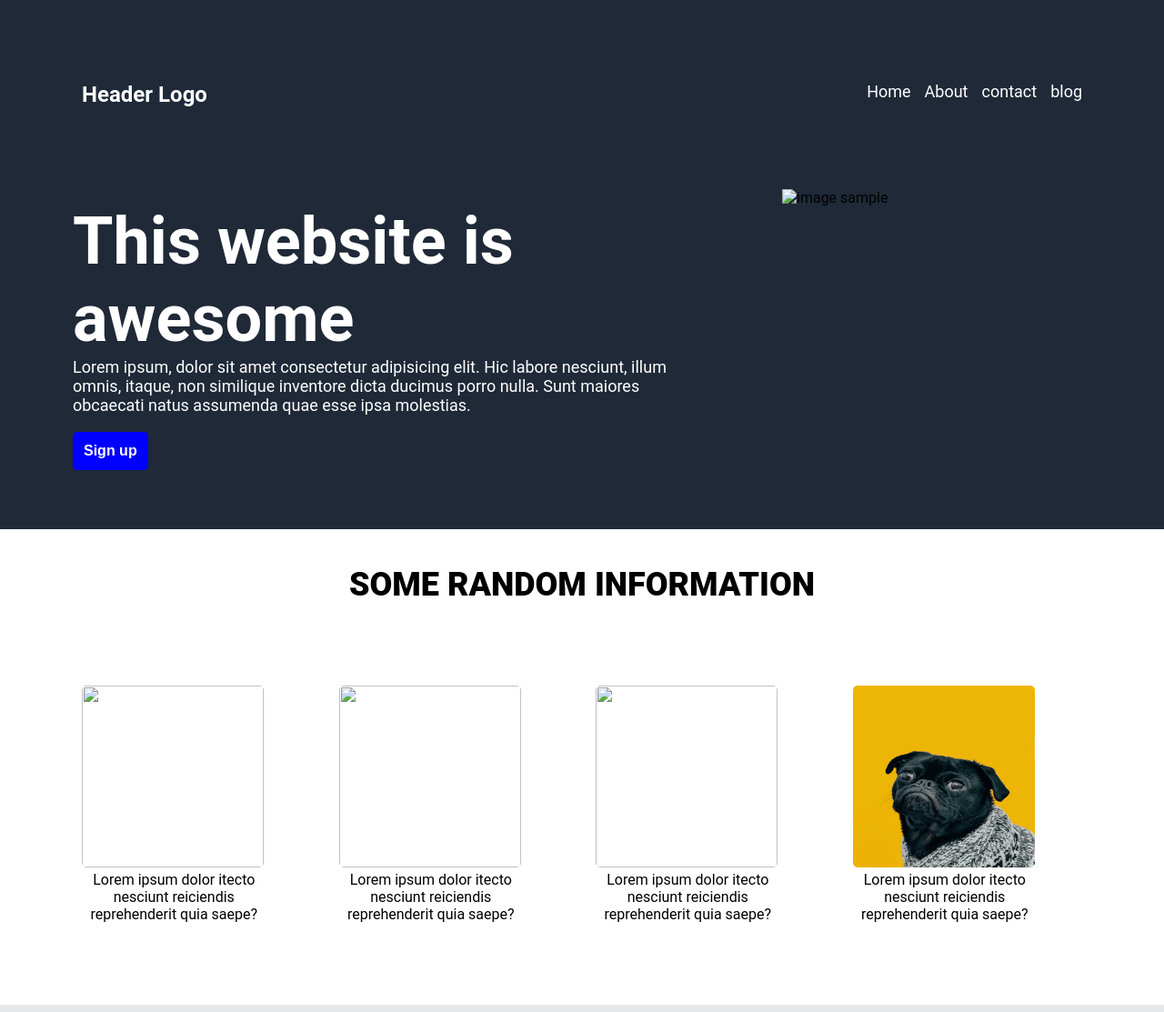
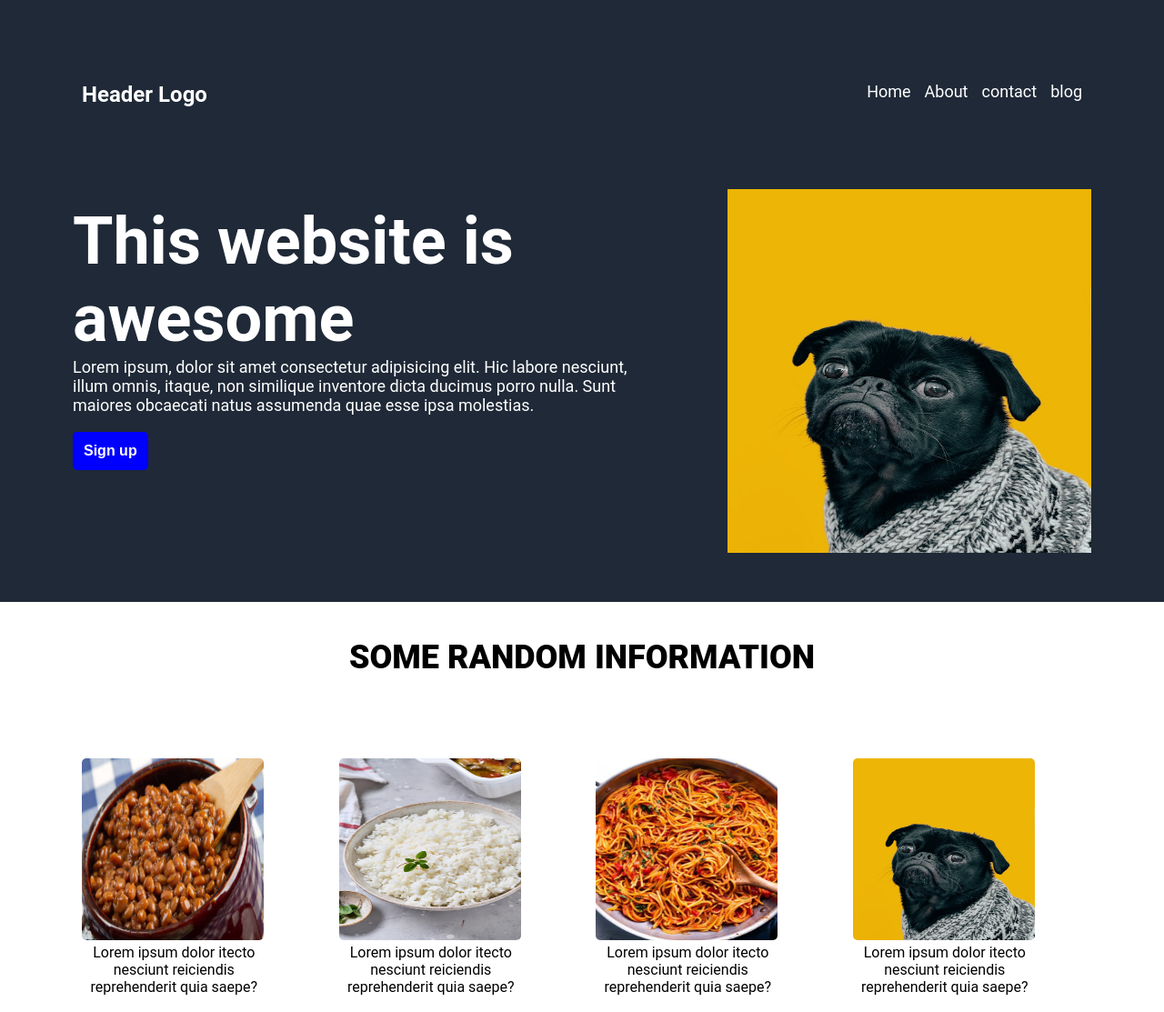
Before and after one commit to Iamdoncarey/Odin-project-landing-page, a plain HTML site: page index.html in a window 1280 px wide. Shown: the top 1113 px of the page at 91% size. Drawn offline with Linux system fonts and the light colour scheme; the site is published under a folder, as on GitHub Pages, so addresses that start at the root find nothing.

Commit message:
feat: complete landing page project with Flexbox. Includes updated README, optimized images, and polished layout for final submission.

```diff
--- a/index.html
+++ b/index.html
@@ -27,7 +27,7 @@
                     <button class="btn">Sign up</button>
                 </div>
                 <div class="image">
-                    <img src="/images/dog.jpg" width="400px" height="400px" style="margin-right: 80px;" alt="image sample">
+                    <img src="images/dog.jpg" width="400px" height="400px" style="margin-right: 80px;" alt="image sample">
                 </div>
             </div>
         </div>
@@ -38,15 +38,15 @@
             <h3>SOME RANDOM INFORMATION</h3>
             <div class="card-collection">
                 <div class="card1">
-                    <img src="/images/beans.jpg" style="border-radius: 5px;" width="200px" height="200px" alt="">
+                    <img src="images/beans.jpg" style="border-radius: 5px;" width="200px" height="200px" alt="">
                     <div class="text"><p>Lorem ipsum dolor itecto nesciunt reiciendis reprehenderit quia saepe?</p></div>
                 </div>
                 <div class="card1">
-                    <img src="/images/rice.jpg" style="border-radius: 5px;"  width="200px" height="200px" alt="">
+                    <img src="images/rice.jpg" style="border-radius: 5px;"  width="200px" height="200px" alt="">
                     <div class="text"><p>Lorem ipsum dolor itecto nesciunt reiciendis reprehenderit quia saepe?</p></div>
                 </div>
                 <div class="card1">
-                    <img src="/images/Spaghetti.jpg" style="border-radius: 5px;"  width="200px" height="200px" alt="">
+                    <img src="images/Spaghetti.jpg" style="border-radius: 5px;"  width="200px" height="200px" alt="">
                     <div class="text"><p>Lorem ipsum dolor itecto nesciunt reiciendis reprehenderit quia saepe?</p></div>
                 </div>
                 <div class="card1">
```
